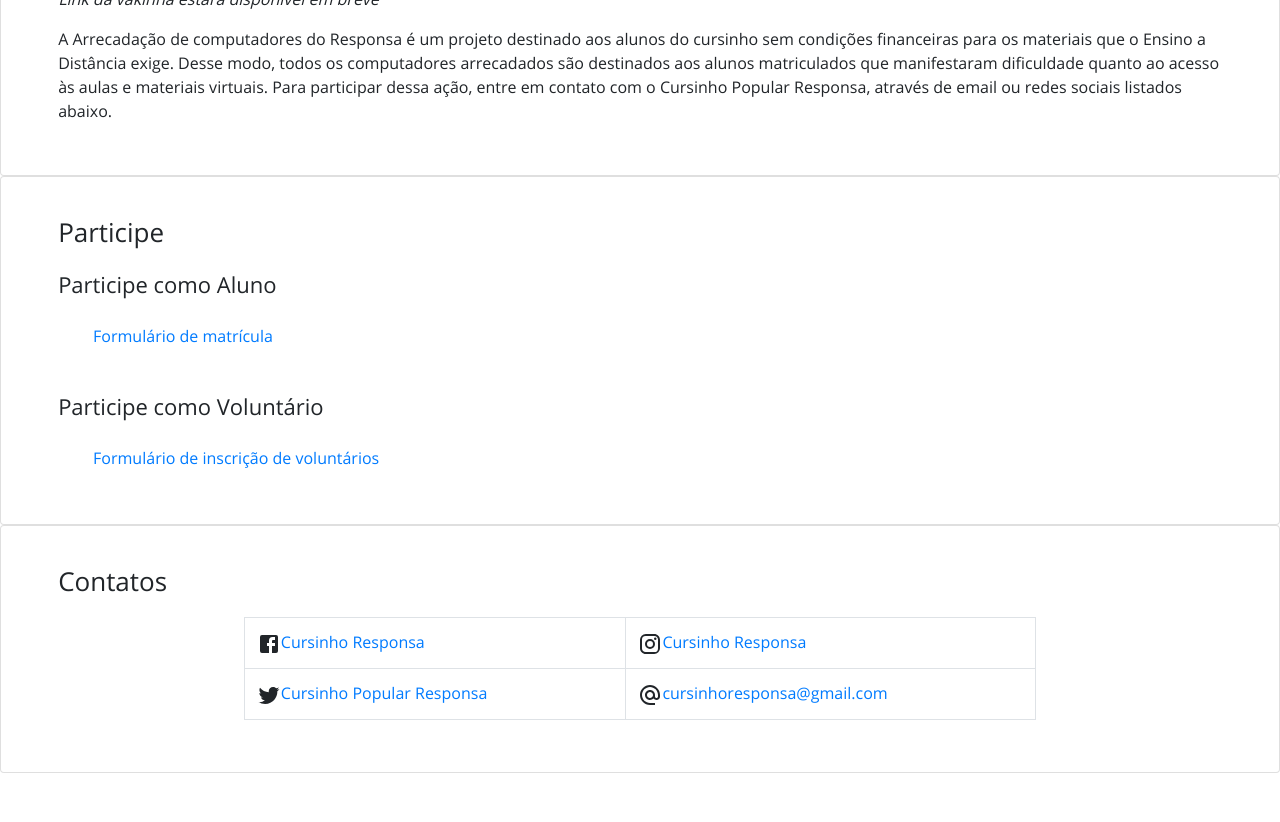
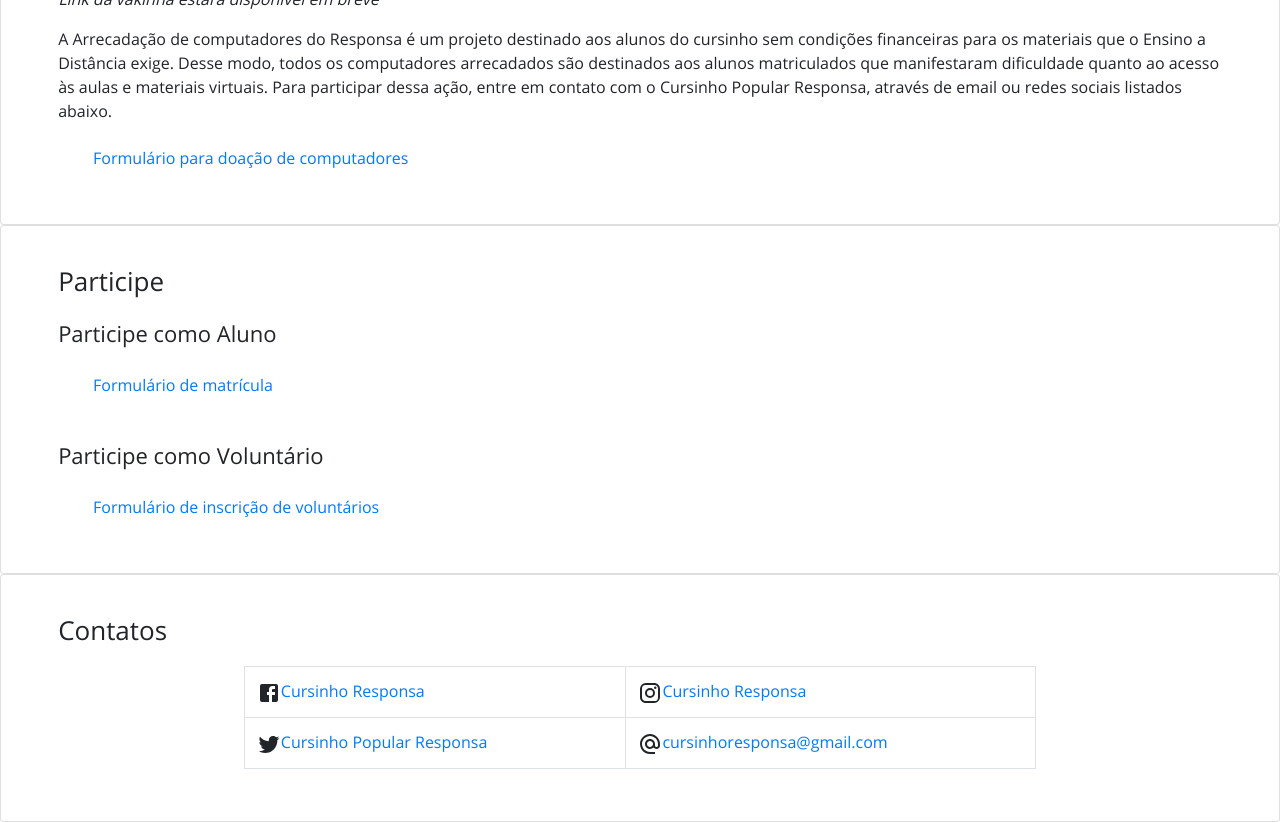
Before and after one commit to HubResponsa/responsa-front, a React (Create React App) app: page / in a window 1280 px wide. Shown: the part 3060-3882 px from the top of the page. Before the commit the page ends 3833 px from the top, so only its background shows below. Built offline with nearby package versions, Linux system fonts and the light colour scheme.

Commit message:
Adicionar formulário para doação de computadores

```diff
--- a/src/Components/Colabore.js
+++ b/src/Components/Colabore.js
@@ -29,9 +29,11 @@ function Colabore()
                     Para participar dessa ação, entre em contato com o Cursinho Popular Responsa, através
                     de email ou redes sociais listados abaixo.
                 </p>
-                {/* <p className="section-text">
-                    <i> Link do forms estará disponível em breve </i>
-                </p> */}
+                <p className="section-subtitle">
+                    <a className="section-text" href="https://docs.google.com/forms/d/e/1FAIpQLSdn2kOQxXWMMVVTy83Hv9zCob7Qo7IkKFzqbXJ2JB8_NXA7yw/viewform">
+                        Formulário para doação de computadores
+                    </a>
+                </p>
             </Card.Body>
         </Card>
     )
```
